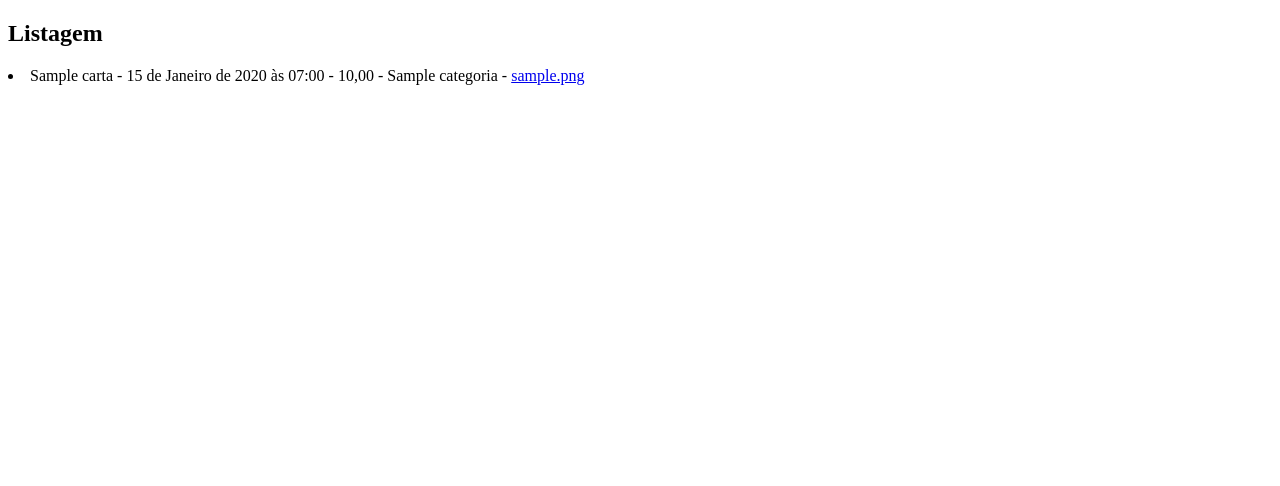
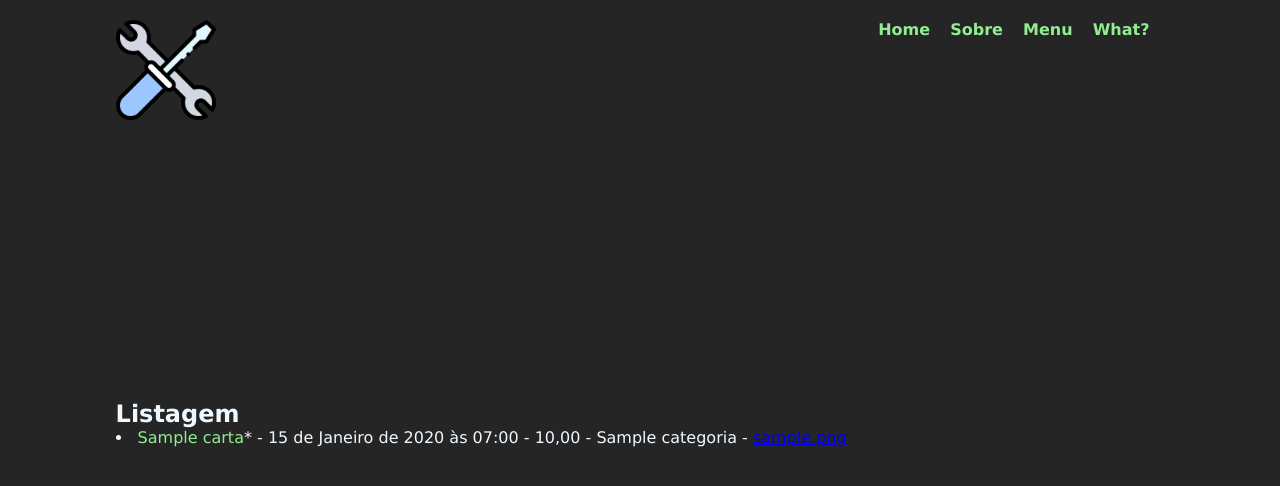
Before and after one commit to Quimicall/RepositorioLilyDatabase, a Django app: page / in a window 1280 px wide. Shown: the top 486 px of the page. Run offline with Django 4.2, Linux system fonts and the light colour scheme; tables that the repository leaves empty hold one stand-in row (values such as "Sample post").

Commit message:
Update
Testando Style com a nova pagina lista

```diff
--- a/contas/templates/contas/home.html
+++ b/contas/templates/contas/home.html
@@ -13,7 +13,7 @@
         <div class="center">
             <div class="logo"><img src="{% static 'images/logo.png' %}" alt=""></div>
             <nav class="menu">
-                <a href="#">Home</a>
+                <a href="contas/templates/contas/home.html">Home</a>
                 <a href="#">Sobre</a>
                 <a href="#">Menu</a>
                 <a href="#">What?</a>
--- a/contas/templates/contas/listagem.html
+++ b/contas/templates/contas/listagem.html
@@ -1,19 +1,33 @@
-<!doctype html>
+<!DOCTYPE html>
 <html lang="pt-br">
 <head>
     <meta charset="UTF-8">
-    <meta name="viewport"
-          content="width=device-width, user-scalable=no, initial-scale=1.0, maximum-scale=1.0, minimum-scale=1.0">
-    <meta http-equiv="X-UA-Compatible" content="ie=edge">
-    <title>Document</title>
+    <meta http-equiv="X-UA-Compatible" content="IE=edge">
+    <meta name="viewport" content="width=device-width, initial-scale=1.0">
+    <title>Sobre L.I.L.Y</title>
+    {% load static %}
+    <link href="{% static 'css/style.css' %}" rel="stylesheet" >
 </head>
 <body>
+    <header>
+        <div class="center">
+            <div class="logo"><img src="{% static 'images/logo.png' %}" alt=""></div>
+            <nav class="menu">
+                <a href="contas/templates/contas/home.html">Home</a>
+                <a href="#">Sobre</a>
+                <a href="#">Menu</a>
+                <a href="#">What?</a>
+            </nav>
+        </div>
+    </header>
 
-    <h2>Listagem</h2>
-    {% for Carta in Cartas %}
-        <li> {{Carta.nome}} - {{ Carta.data }} - {{Carta.valor}} - {{Carta.categoria}} - <a href="{{Carta.imagem}}">{{Carta.imagem}}</a></li>
-    {% endfor %}
-
-
+    <div class="center">
+        <div class="texto-sobre">
+            <h2>Listagem</h2>
+            {% for Carta in Cartas %}
+                <li> <span style="color: #90EE90;">{{Carta.nome}}</span>* - {{ Carta.data }} - {{Carta.valor}} - {{Carta.categoria}} - <a href="{{Carta.imagem}}">{{Carta.imagem}}</a></li>
+            {% endfor %}
+        </div>
+    </div>
 </body>
 </html>
```
